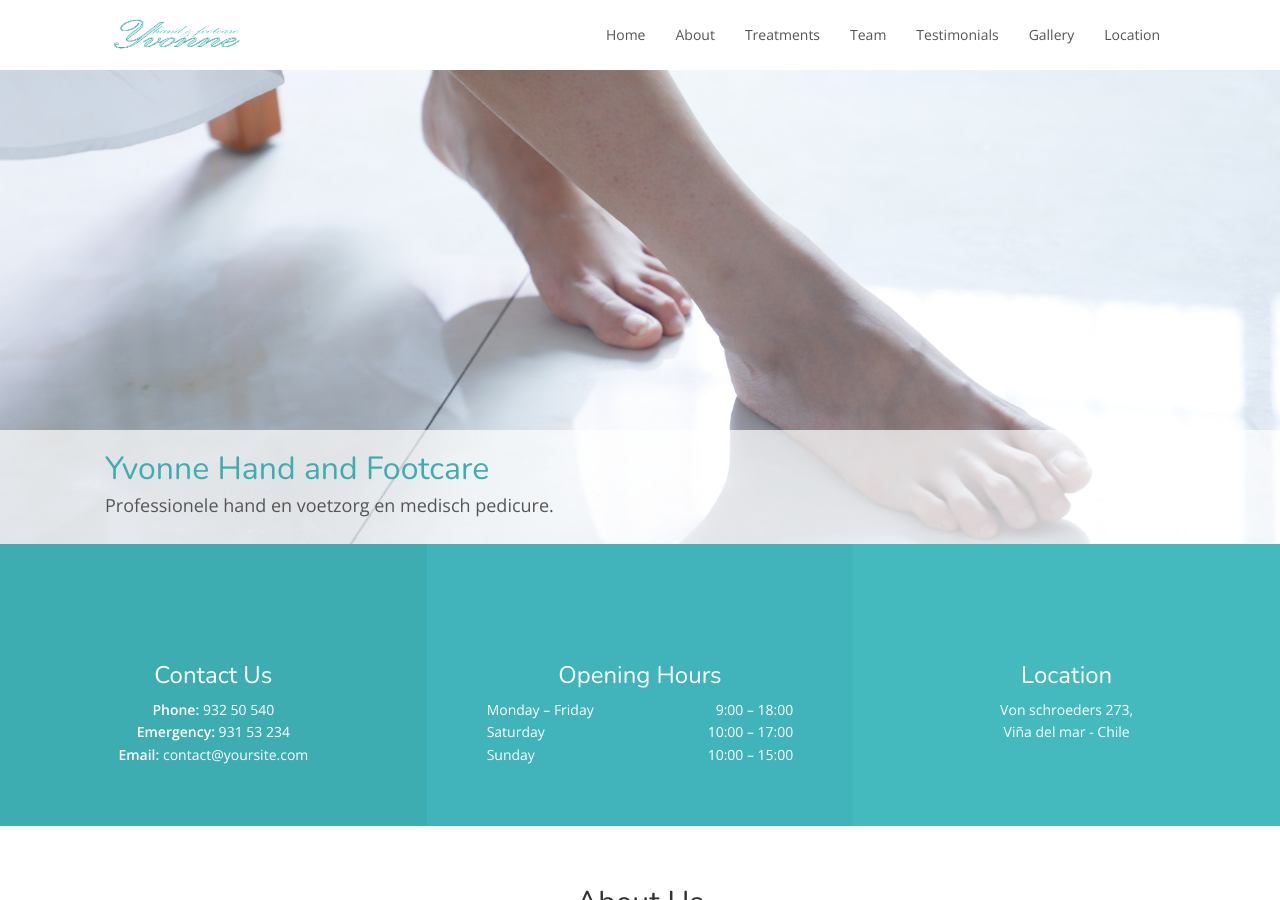
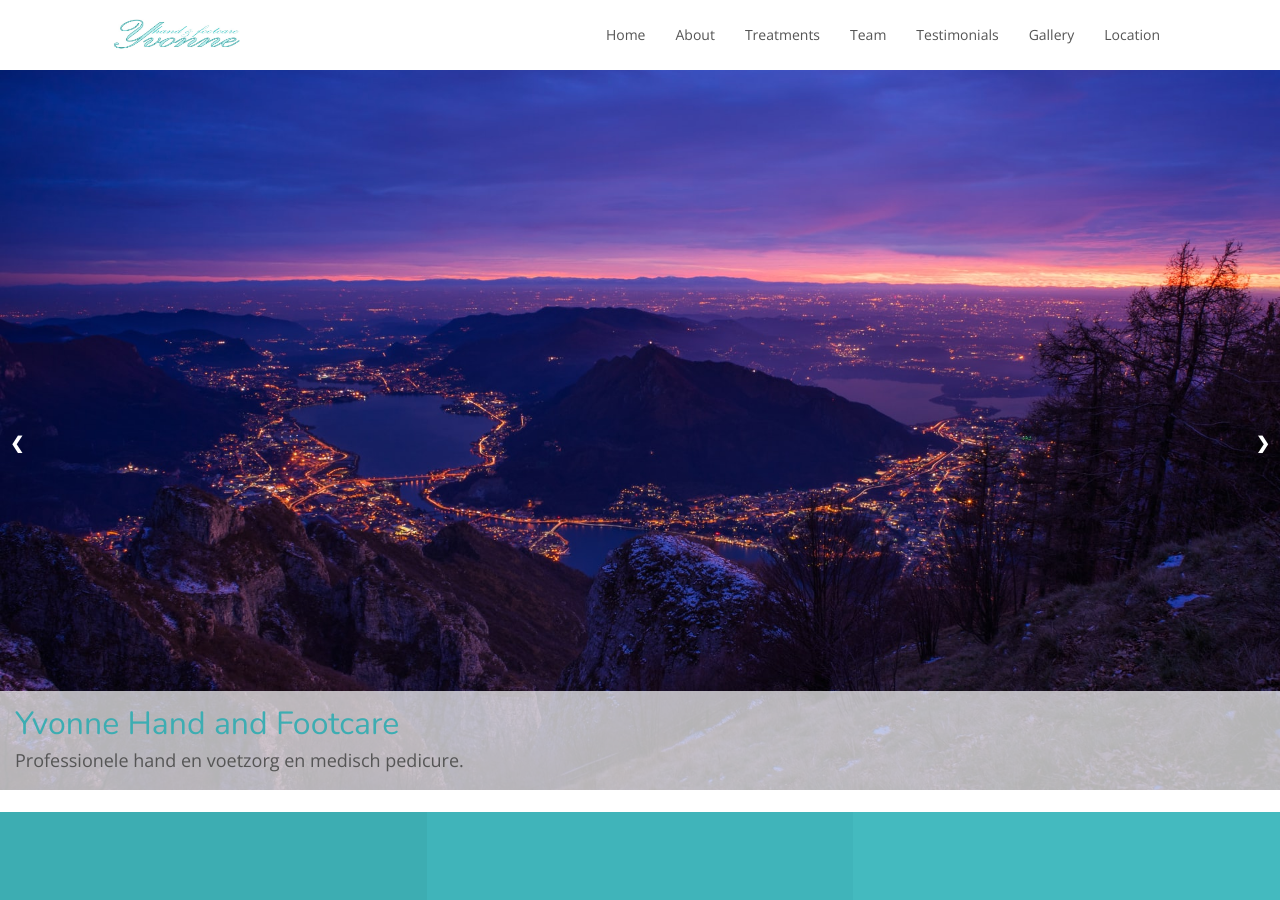
Before and after one commit to yvonne-site/yvonne-site.github.io, a Jekyll site: the page built from index.html, in a window 1280 px wide and 900 px high. Built offline with Jekyll 4.4.1, drawn with Linux system fonts in a browser that asks for light colours.

Commit message:
Neat banner

```diff
--- a/_includes/doctype-head.html
+++ b/_includes/doctype-head.html
@@ -16,6 +16,7 @@
     <!-- Stylesheet -->
     <link rel="stylesheet" href="{{ "/css/main.css" | prepend: site.baseurl }}">
     <link rel="stylesheet" href="{{ "/css/custom.css" | prepend: site.baseurl }}">
+    <link rel="stylesheet" href="{{ "/css/carousel.css" | prepend: site.baseurl }}">
 
     <!-- Google Fonts -->
     <link href='https://fonts.googleapis.com/css?family=Nunito:400,700' rel='stylesheet' type='text/css'>
--- a/_includes/hero.html
+++ b/_includes/hero.html
@@ -1,14 +1,39 @@
 <!-- Start Hero -->
-<div class="hero hero-padding" style="background: url('{{ site.baseurl }}/img/{{ site.hero.hero_img }}') no-repeat; background-size: cover; background-position: bottom;">
+<div class="hero">
+  <!-- Slideshow container -->
+  <div class="slideshow-container">
+    <!-- Image slides -->
+    <div class="slide carousel-fade">
+      <div class="numbertext">1/3</div>
+      <img src="img/slide-1.jpg" style="width:100%">
+      <div class="caption">Beautiful caption</div>
+    </div>
+
+    <div class="slide carousel-fade">
+      <div class="numbertext">2/3</div>
+      <img src="img/slide-2.jpg" style="width:100%">
+      <div class="caption">Also beautiful caption</div>
+
+    </div>
+    <div class="slide carousel-fade">
+      <div class="numbertext">3/3</div>
+      <img src="img/slide-3.jpg" style="width:100%">
+      <div class="caption">Also very beautiful caption</div>
+    </div>
+
+    <a class="prev" onclick="moveSlides(-1)">&#10094;</a>
+    <a class="next" onclick="moveSlides(1)">&#10095;</a>
 
     <div class="banner-content">
-      <div class="container-fluid">
-        <div class="banner-content-inner">
-          <h1>{{ site.hero.hero_title }}</h1>
-          <p>{{ site.hero.hero_description }}</p>
-        </div>
+      <div class="banner-content-inner">
+        <h1>{{ site.hero.hero_title }}</h1>
+        <p>{{ site.hero.hero_description }}</p>
       </div>
     </div>
+  </div> <!-- Slideshow -->
+  <br>
 
+  <!-- Javascript include -->
+  <script type="text/javascript" src="js/carousel.js"></script>
 </div>
 <!-- End Hero -->
--- /dev/null
+++ b/css/carousel.css
@@ -0,0 +1,86 @@
+* {
+  box-sizing: border-box;
+}
+
+body {
+  margin: 0;
+}
+
+/* Slideshow container */
+.slideshow-container {
+  width: 100%;
+  position: relative;
+  margin: auto;
+}
+
+.slide {
+  display: none;
+}
+
+.slide img{
+  object-fit: cover;
+  height: 80vh;
+}
+
+.prev, .next {
+  cursor: pointer;
+  position: absolute;
+  top: 50%;
+  width: auto;
+  margin-top: -0.6em;
+  padding:0.6em;
+  color: white;
+  font-weight: bold;
+  font-size: 1.2em;
+  transition: 0.6s ease;
+  border-radius: 0 .2em .2em 0;
+  user-select: none;
+}
+
+.next {
+  right: 0%;
+  border-radius: .2em 0 0 .2em;
+}
+
+.prev:hover, .next:hover {
+  background-color: rgba(0, 0, 0, 0.8);
+  animation-name: arrow;
+  duration-name: font-size 0.3s ease;
+  font-size: 2em;
+}
+
+/* Caption text */
+.caption {
+  color: #f2f2f2;
+  font-size: 1em;
+  padding: 8px;
+  position: absolute;
+  bottom: 8px;
+  width: 100%;
+  text-align: center;
+}
+
+.numbertext {
+  color: #f2f2f2;
+  font-size: 12px;
+  position: absolute;
+  top: 0;
+  padding: 8px 12px;
+}
+
+/* Fading animation*/
+.carousel-fade {
+  -webkit-animation-name: carousel-fade;
+  -webkit-duration-name: 1.5s;
+  animation-name: carousel-fade;
+  animation-duration: 1.5s;
+}
+
+@-webkit-keyframes carousel-fade {
+  from {opacity: .4}
+  to {opacity: 1}
+}
+@keyframes carousel-fade {
+  from {opacity: .4}
+  to {opacity: 1}
+}
--- a/css/custom.css
+++ b/css/custom.css
@@ -12,30 +12,30 @@
 }
 
 .banner-content{
-  padding: 10px 0 0 0;
-  background: rgba(255,255,255,0.7)
+  padding: 15px;
+  background: rgba(255,255,255,0.7);
+  position: absolute;
+  bottom: 0;
 }
 
-@media (min-width: 768px){
-  .banner-content{
-    width:100%}
+.banner-content .banner-content-inner{
+  width: 100%;
 }
 
-@media (min-width: 768px){
-  .banner-content .banner-content-inner{
-    width: 50%;
-    padding: 0.8em 0;
+@media (min-width: 100px){
+  .banner-content{
+    width:100%
   }
 }
 
+
 .banner-content h1{
   margin:0 0 5px;
-  color: #3dadb2;
+  color: #3dadb2
 }
 
 .banner-content p{
   font-size: 1.125rem;
-  padding-bottom: 0.7em;
 }
 
 .navbar-header #navbar-logo{
--- /dev/null
+++ b/js/carousel.js
@@ -0,0 +1,44 @@
+var slideIndex = 1;
+var slideNumberFlag = false;
+var captionFlag = false;
+
+showSlide(slideIndex);
+toggleClassVisibility(slideNumberFlag, "numbertext");
+toggleClassVisibility(captionFlag, "caption");
+
+function toggleClassVisibility(flag, element) {
+  // Toggle class visibility based on flag
+  var index;
+  var slideNumbers = document.getElementsByClassName(element)
+  var displayStyle = "none"
+
+  if(flag) {
+    displayStyle = "block"
+  }
+
+  for(index = 0; index < slideNumbers.length; index++) {
+    slideNumbers[index].style.display = displayStyle;
+  }
+}
+
+function moveSlides(n) {
+  showSlide(slideIndex += n);
+}
+
+function showSlide(n) {
+  // Show slide n in the list. Crop n if it is too large or small.
+  var i;
+  var slides = document.getElementsByClassName("slide");
+
+  // Set slide inder
+  if (n > slides.length) {slideIndex = 1}
+  else if (n < 1) {slideIndex = slides.length}
+  else {slideIndex = n}
+  // Reset all slides to not visible
+  for (i = 0; i < slides.length; i++) {
+    slides[i].style.display = "none";
+  }
+
+  // Set show current slide and activate correct dot
+  slides[slideIndex-1].style.display = "block";
+}
```
Also changed, not shown: img/slide-1.jpg (added), img/slide-2.jpg (added), img/slide-3.jpg (added), img/slide-4.jpg (added).
